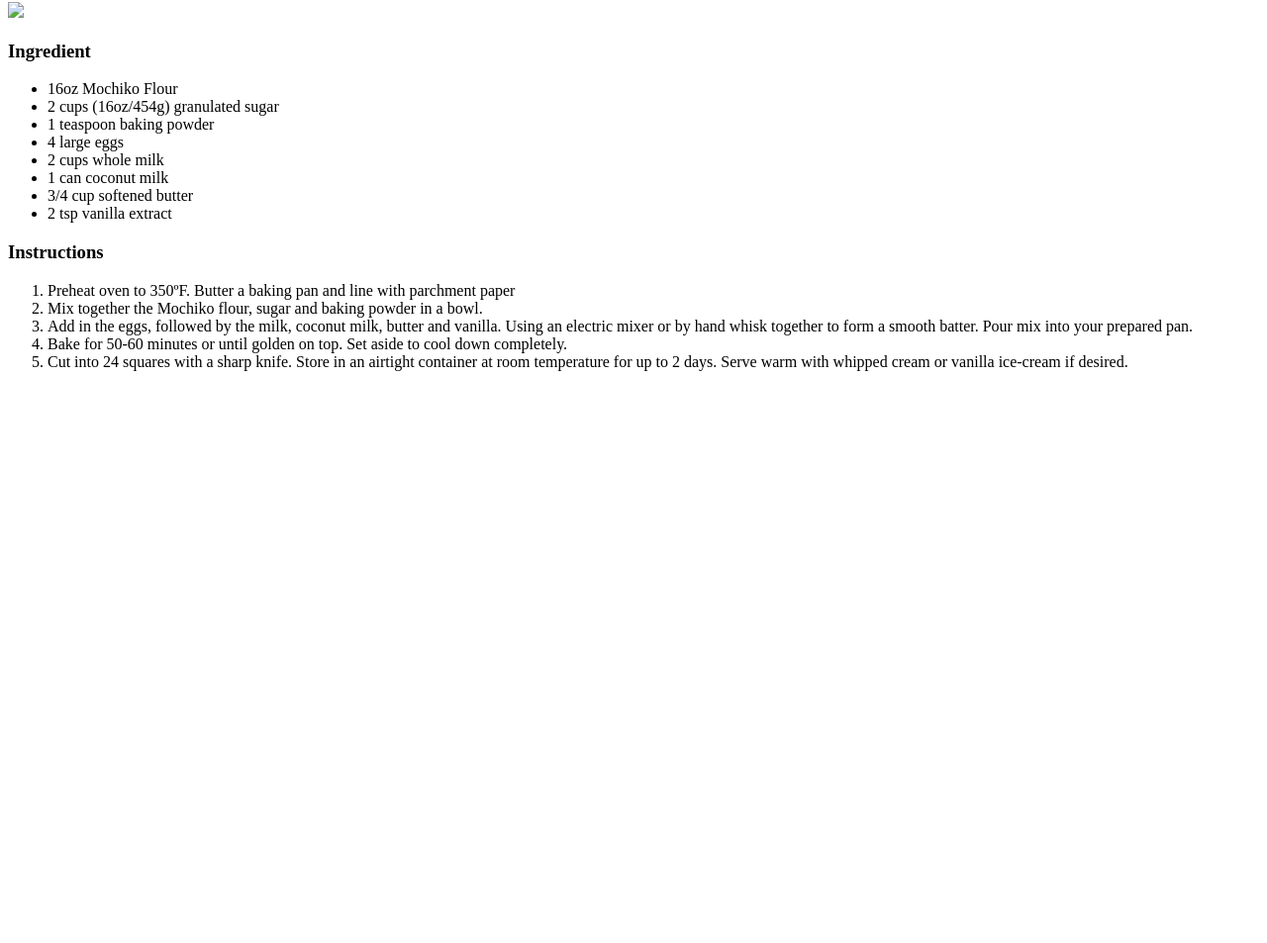
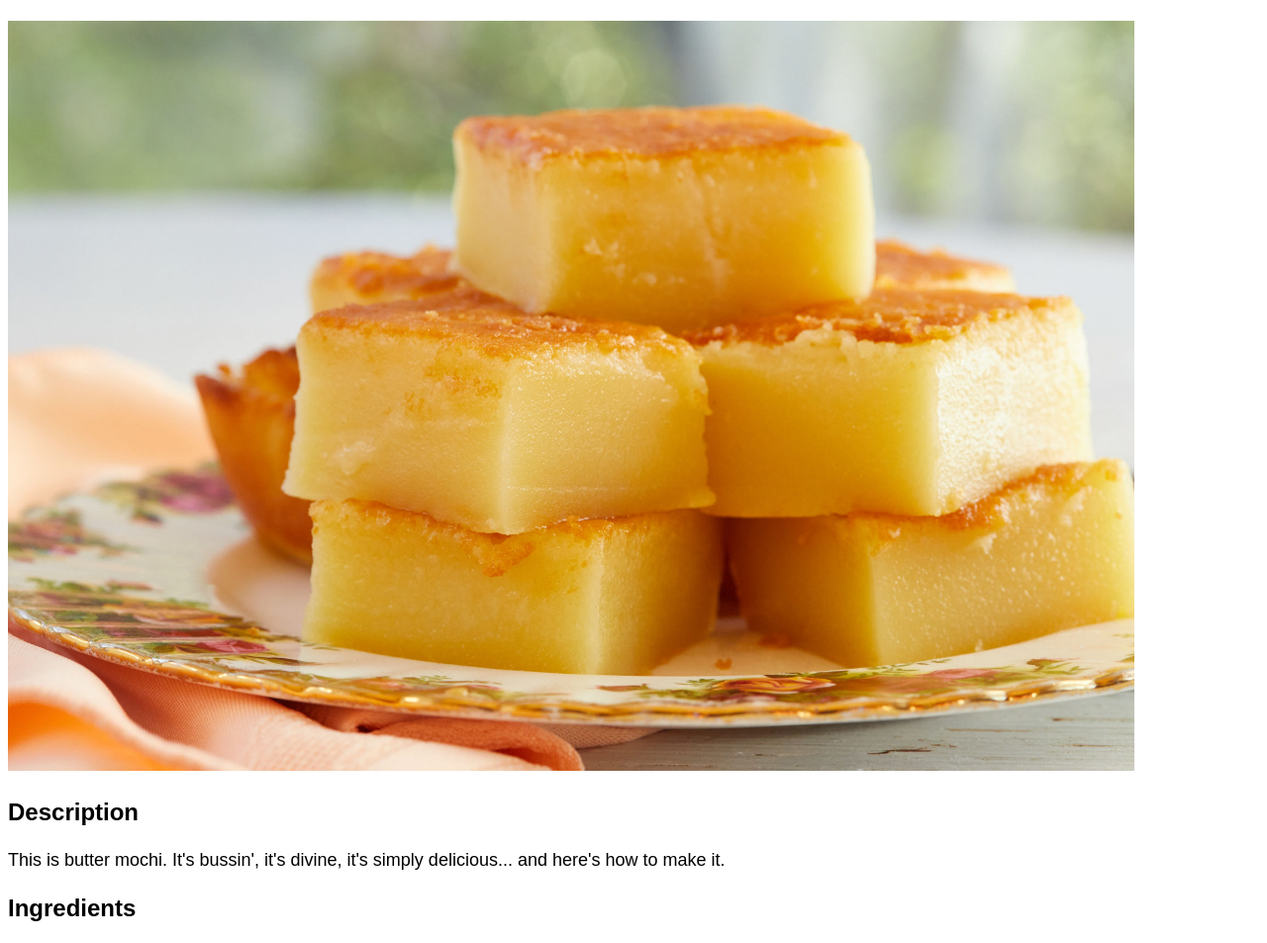
Before and after one commit to hiileidikilato/odin-recipes, a plain HTML site: page recipes/buttermochi.html in a window 1280 px wide. Shown: the part 78-1031 px from the top of the page at 99% size. Before the commit the page ends 800 px from the top, so only its background shows below. Drawn offline with Linux system fonts and the light colour scheme.

Commit message:
fancy recipes

```diff
--- a/recipes/buttermochi.html
+++ b/recipes/buttermochi.html
@@ -5,13 +5,19 @@
     <meta http-equiv="X-UA-Compatible" content="IE=edge">
     <meta name="viewport" content="width=device-width, initial-scale=1.0">
     <title>Document</title>
+    <link rel="stylesheet" href="style.css">
 </head>
 <body>
-    <h1>Butter Mochi</h1>
-    <img src="images/buttermochi.jpeg">
+    <h1 class="big-title">Butter Mochi</h1>
+    <img class="img" src="../images/butter-mochi.jpg">
+    <h3 class="title">Description</h3>
 
-    <h3>Ingredient</h3>
+    <div class="text">
+    <p> This is butter mochi. It's bussin', it's divine, it's simply delicious... and here's how to make it.</p>
+    </div>
 
+    <h3 class="title">Ingredients</h3>
+    <div class="text">
     <ul>
         <li>16oz Mochiko Flour</li>
         <li>2 cups (16oz/454g) granulated sugar</li>
@@ -22,8 +28,10 @@
         <li>3/4 cup softened butter</li>
         <li>2 tsp vanilla extract</li>
     </ul>
+    </div>
 
-    <h3>Instructions</h3>
+    <h3 class="title">Instructions</h3>
+    <div class="text">
     <ol>
         <li>Preheat oven to 350ºF. Butter a baking pan and line with parchment paper</li>
         <li>Mix together the Mochiko flour, sugar and baking powder in a bowl.</li>
@@ -31,5 +39,8 @@
         <li>Bake for 50-60 minutes or until golden on top. Set aside to cool down completely.</li>
         <li>Cut into 24 squares with a sharp knife. Store in an airtight container at room temperature for up to 2 days. Serve warm with whipped cream or vanilla ice-cream if desired.</li>
     </ol>
+    </div>
+    <button class="text button"> <a href="../index.html"> Back to Recipes</a></button>
+
 </body>
 </html>
--- /dev/null
+++ b/recipes/style.css
@@ -0,0 +1,27 @@
+.img {
+    width: 90%;
+    height: auto;
+
+}
+
+.text, .title, .big-title{
+    font-family: Arial, Helvetica, sans-serif;
+
+}
+
+.text {
+    font-size: 18px;
+}
+
+.title{
+    font-size: 24px;
+}
+
+.big-title{
+    font-size: 40px;
+}
+
+.button {
+    background-color: gainsboro;
+
+}
--- /dev/null
+++ b/style.css
@@ -0,0 +1,11 @@
+.title {
+    font-family: Arial, Helvetica, sans-serif;
+    font-size: 40px;
+    text-align: center;
+}
+
+.recipes{
+    font-family: Arial, Helvetica, sans-serif;
+    font-size: 28px;
+    text-align: center;
+}
```
Also changed, not shown: index.html (+7 -4 lines), images/butter-mochi.jpg (renamed from images/buttermochi.jpeg).
